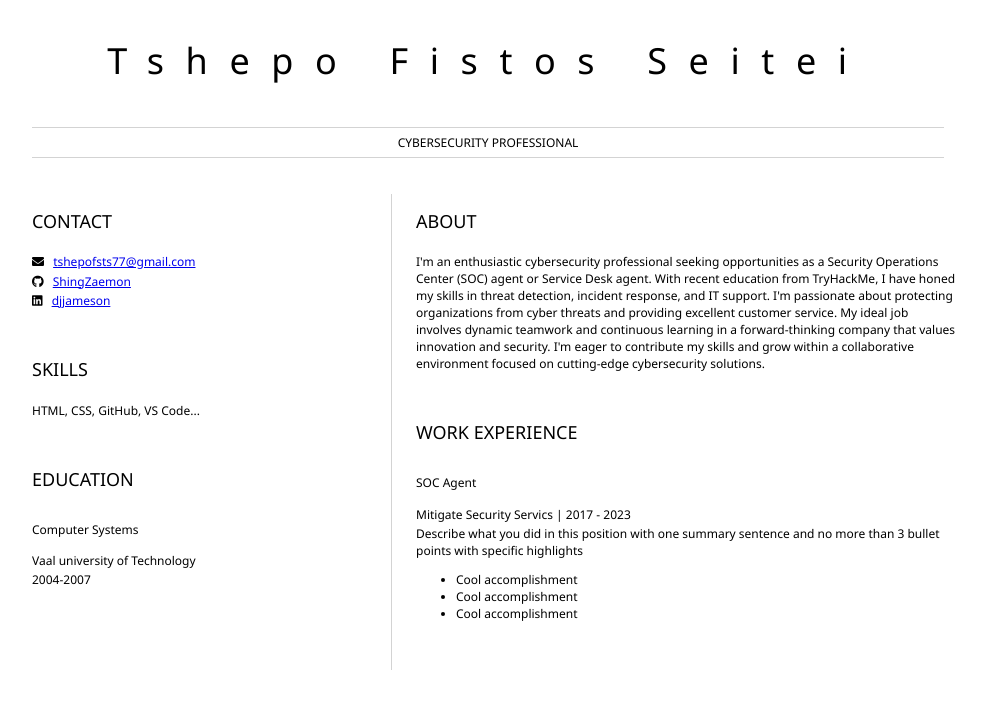
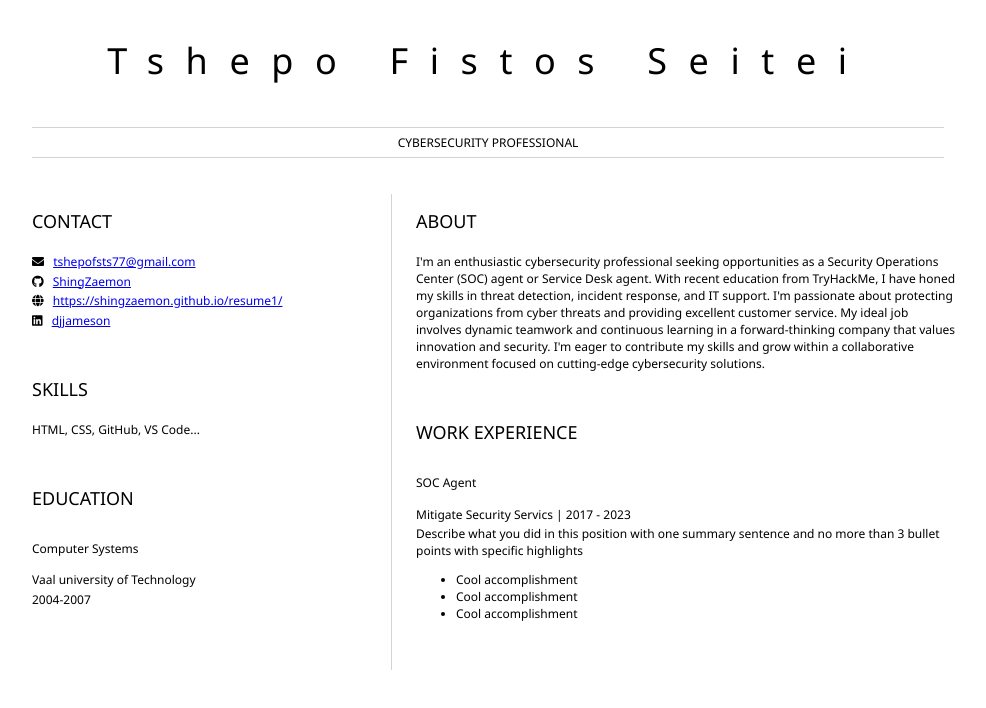
Before and after one commit to ShingZaemon/resume1, a plain HTML site: page index.html in a window 1280 px wide. Shown: the whole page, without its empty margins (152-1138 px from the left). Drawn offline with Linux system fonts and the light colour scheme.

Commit message:
Change Icon for link to webpage

```diff
--- a/index.html
+++ b/index.html
@@ -25,6 +25,10 @@
                     </p><p>
                         <i class="fab fa-github" aria-hidden="true"></i>
                         <a href="github.com/ShingZaemon">ShingZaemon</a>
+                    </p>
+                    <p>
+                        <i class="fa fa-globe"></i>
+                        <a href="https://shingzaemon.github.io/resume1/">https://shingzaemon.github.io/resume1/</a>
                     </p>
                     <p>
                         <i class="fab fa-linkedin" aria-hidden="true"></i>
```
